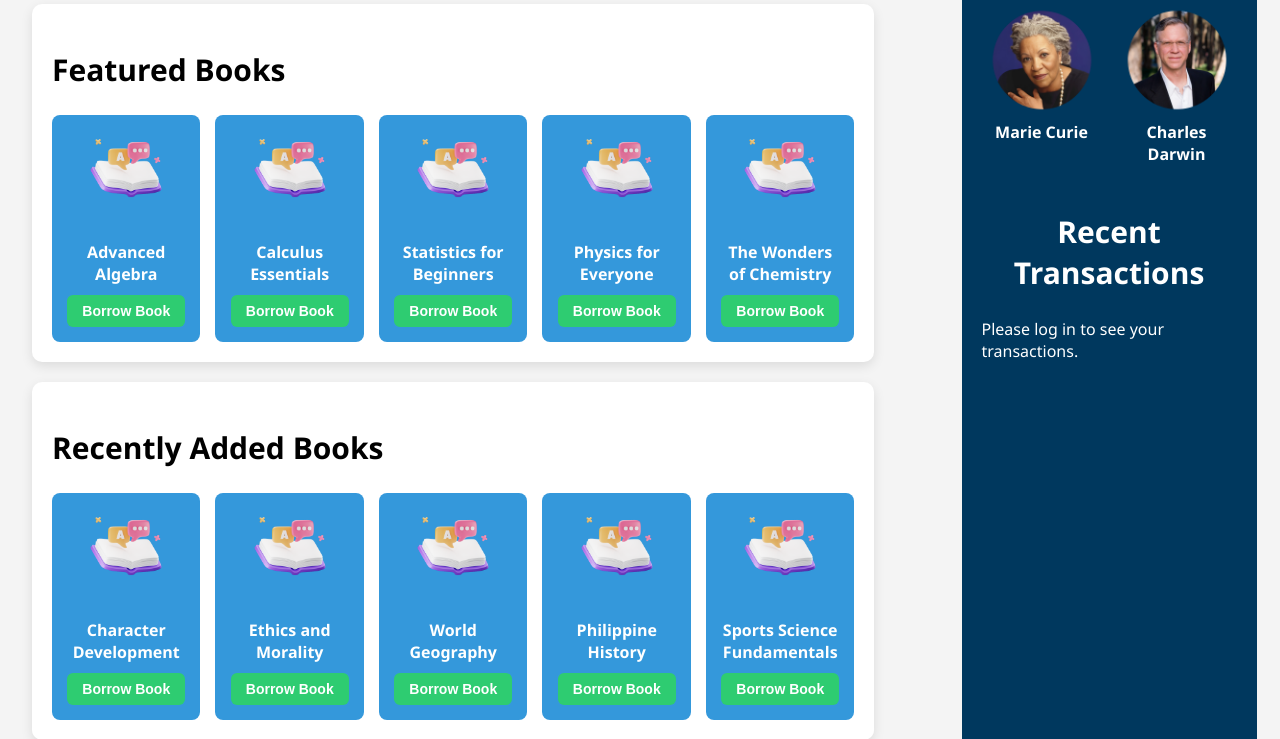
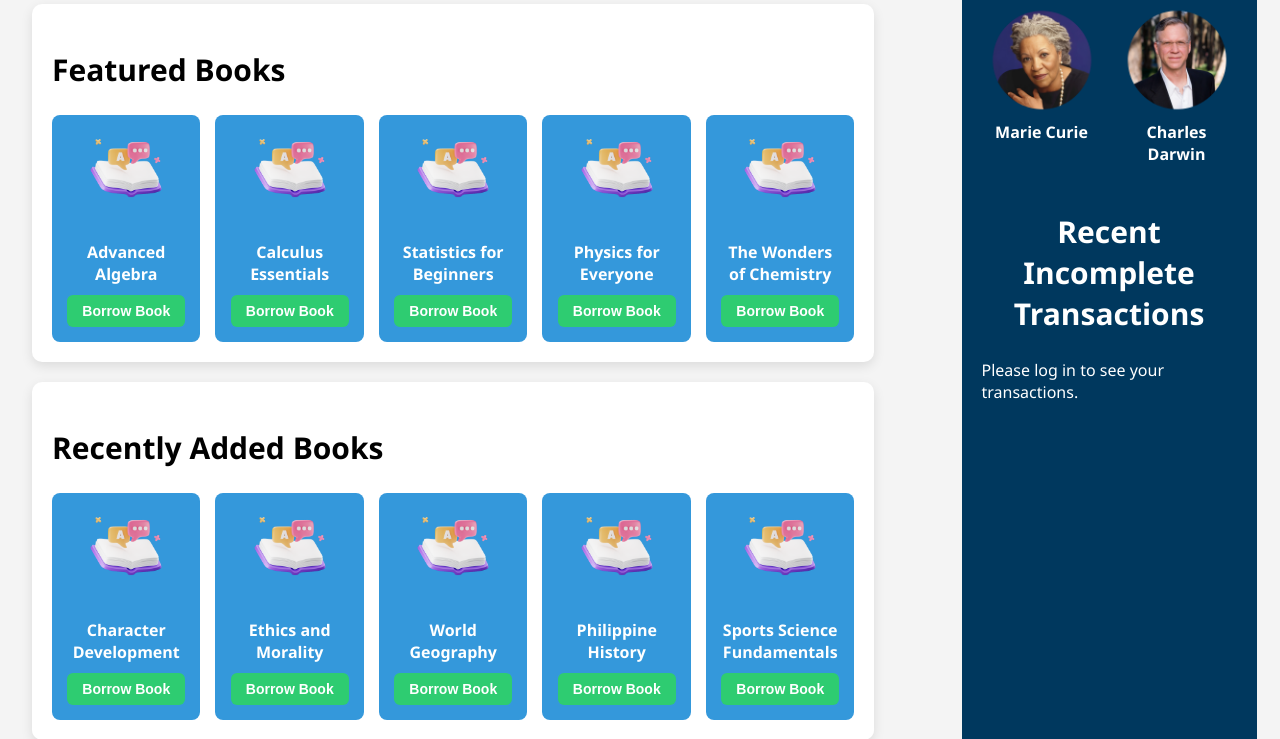
Before and after one commit to Kawtsun/LibraryManagementSystem, a PHP site: page /pages/Dashboard.php in a window 1280 px wide. Shown: the part 537-1276 px from the top of the page. Run offline with PHP 8.4, Linux system fonts and the light colour scheme; data comes from the database, SQL or seed files in the repository.

Commit message:
html code for incomplete dashboard missing added

```diff
--- a/pages/Dashboard.php
+++ b/pages/Dashboard.php
@@ -131,6 +131,7 @@ function displayTrendingBooks($result)
         echo "<p>No trending books found.</p>";
     }
 }
+
 function getRecentTransactions($conn, $email, $limit = 10)
 {
     $sql = "SELECT * FROM transactions
@@ -180,7 +181,6 @@ function displayRecentTransactions($result)
         echo "<p>No incomplete transactions</p>";
     }
 }
-
 
 function getBookTitles($conn)
 {
@@ -946,7 +946,7 @@ function getBookTitles($conn)
             </section>
 
             <section class="transaction-section">
-                <h2 style="font-size: 30px; margin-top: 30px;">Recent Transactions</h2>
+                <h2 style="font-size: 30px; margin-top: 30px;">Recent Incomplete Transactions</h2>
                 <div class="transaction-grid">
                     <?php
                     if (isset($_SESSION['email'])) { // Check for email in session
```
